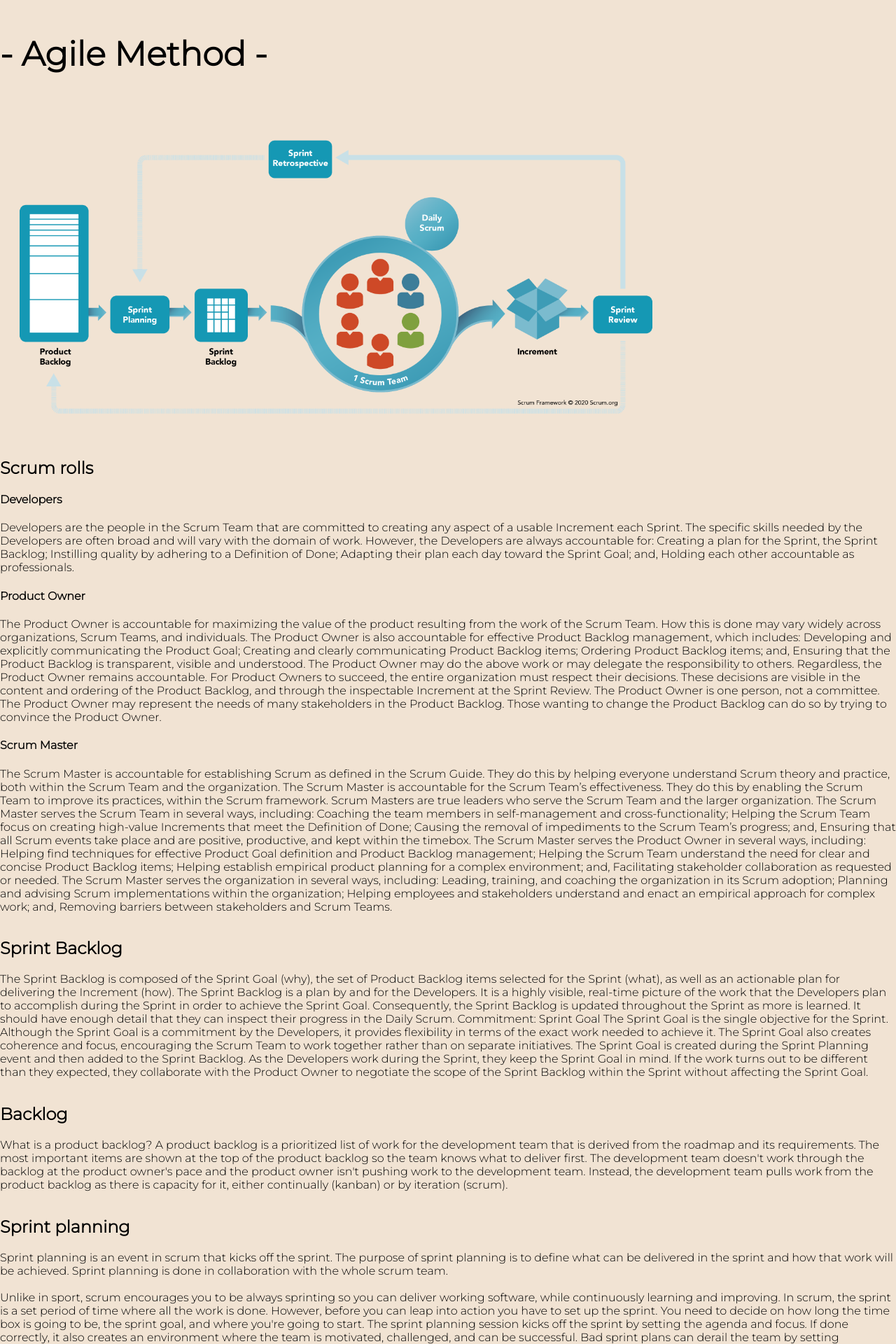
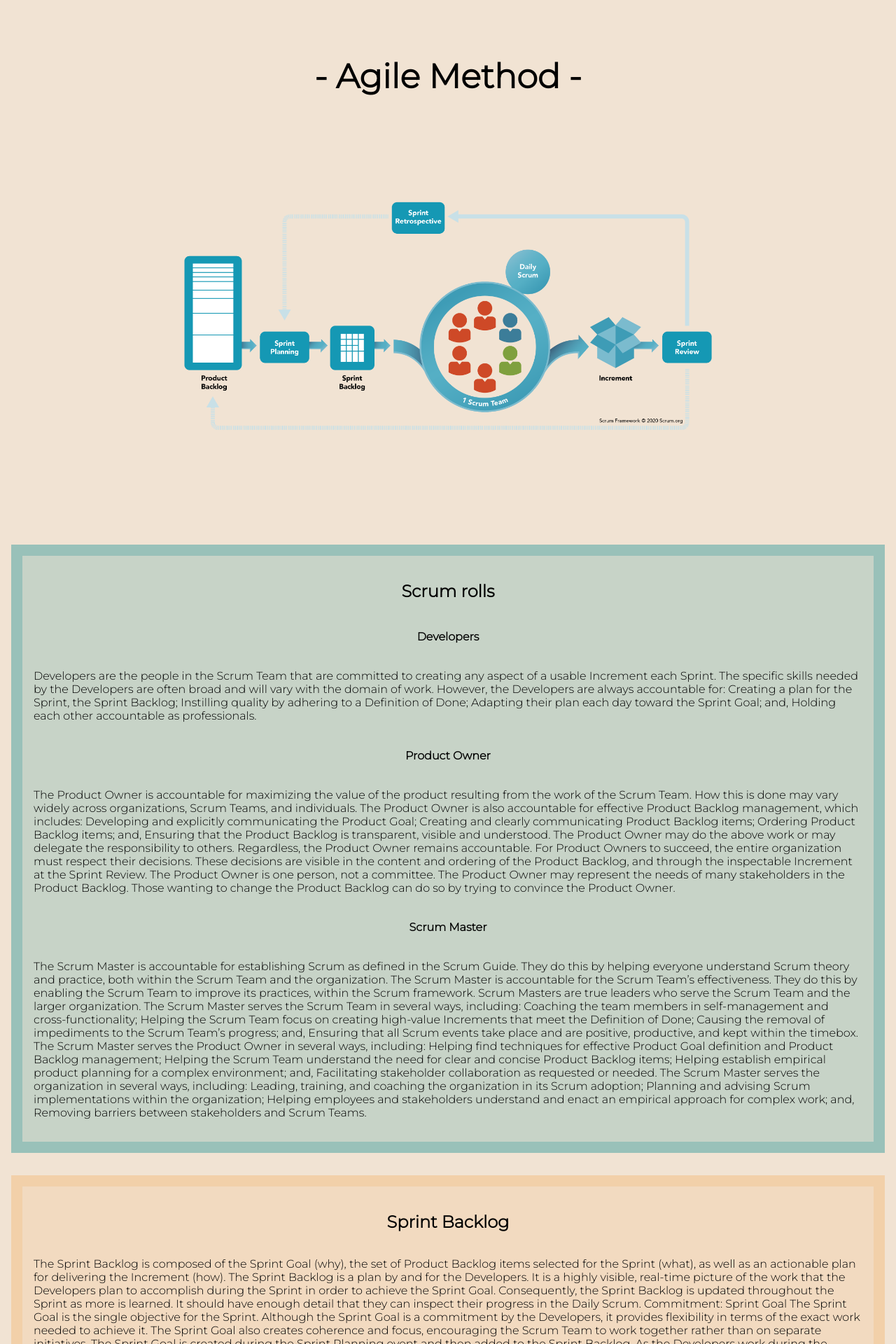
Before and after one commit to Hmac1921/inlamning-agila-metod, a React (Create React App) app: page /agile in a window 1280 px wide. Shown: the top 1920 px of the page at 70% size. Built offline with nearby package versions, Linux system fonts and the light colour scheme.

Commit message:
#18 css added to agile page

```diff
--- a/src/pages/Agile.jsx
+++ b/src/pages/Agile.jsx
@@ -4,8 +4,10 @@ import { Link } from 'react-router-dom'
 function Agile() {
     return (
         <article className={styles.outer}>
-            <section>
+            <section className={styles.headLine}>
                 <h1> - Agile Method - </h1>
+            </section>
+            <section className={styles.infoGraphic}>
                 <div className={styles.graphic}></div>
             </section>
             <section className={styles.rolls}>
@@ -177,8 +179,10 @@ function Agile() {
 
                 </p>
             </section>
+            <section className={styles.buttonStyle}>
+                <Link to={'/'} > <input className={styles.button} type="button" value="Back to Start" /></Link>
+            </section>
 
-            <Link to={'/'} > <input className={styles.button} type="button" value="Back to Start" /></Link>
         </article>
     );
 }
--- a/src/pages/Agile.module.css
+++ b/src/pages/Agile.module.css
@@ -8,12 +8,80 @@ h1 {
     flex-direction: column;
 }
 
+.infoGraphic {
+    display: flex;
+    flex-direction: column;
+    align-items: center;
+    padding: 1rem;
+    margin: 1rem;
+}
+
 .graphic {
-    width: 100vw;
+    width: 50rem;
     height: 30rem;
     background-image: url('../img/scrumorg-scrum-framework-3000.png');
     background-repeat: no-repeat;
     background-size: contain;
+}
+
+.headLine {
+    display: flex;
+    flex-direction: column;
+    align-items: center;
+    padding: 1rem;
+    margin: 1rem;
+}
+
+.rolls,
+.sprintReviews {
+    border: solid 1rem #99C1B9;
+    background-color: #99c1b97b;
+    display: flex;
+    flex-direction: column;
+    align-items: center;
+    padding: 1rem;
+    margin: 1rem;
+}
+
+.backlog,
+.kanban {
+    border: solid 1rem #D88C9A;
+    background-color: #d88c9a82;
+    display: flex;
+    flex-direction: column;
+    align-items: center;
+    padding: 1rem;
+    margin: 1rem;
+}
+
+.sprintPlanning,
+.sprintBacklog,
+.scrumArtifacts,
+.sprintRetrospective,
+.agileEstimation {
+    border: solid 1rem #F2D0A9;
+    background-color: #f2d0a977;
+    display: flex;
+    flex-direction: column;
+    align-items: center;
+    padding: 1rem;
+    margin: 1rem;
+}
+
+.sprints {
+    border: solid 1rem #8E7DBE;
+    background-color: #8e7dbe7c;
+    display: flex;
+    flex-direction: column;
+    align-items: center;
+    padding: 1rem;
+    margin: 1rem;
+}
+
+.buttonStyle {
+    display: flex;
+    flex-direction: column;
+    align-items: center;
 }
 
 .button {
```
